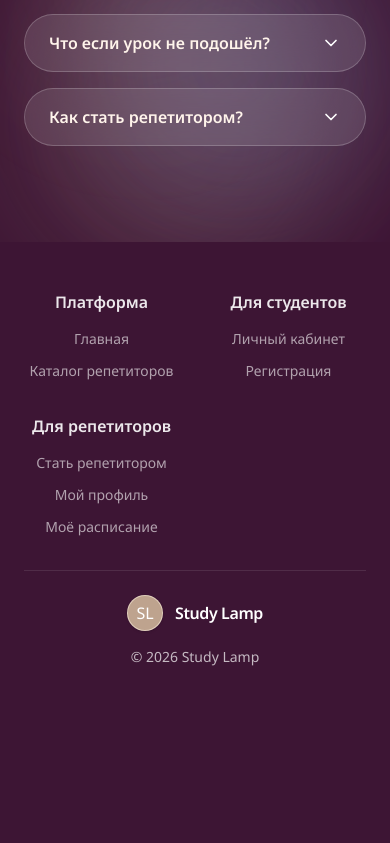
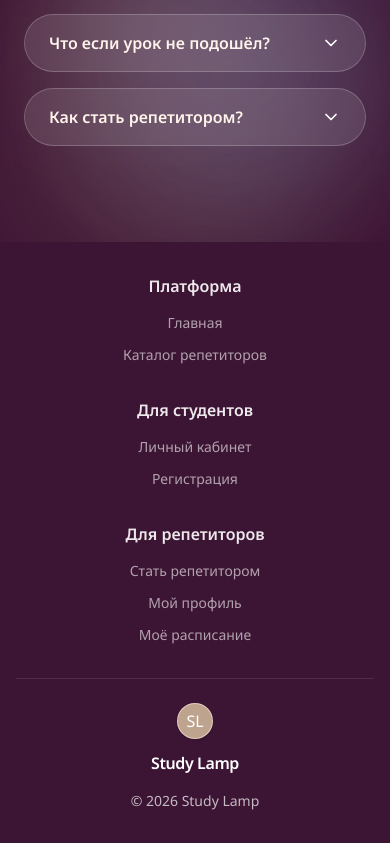
Before and after one commit to kingdamiano/TutorHub, a Next.js app in the folder frontend/: page / in a window 390 px wide. Shown: the part 3783-4626 px from the top of the page. Before the commit the page ends 4498 px from the top, so only its background shows below. Built offline with nearby package versions, Linux system fonts and the light colour scheme; no server answers.

Commit message:
Fix footer grid: 3 columns from md breakpoint instead of 2

```diff
--- a/frontend/components/Footer.tsx
+++ b/frontend/components/Footer.tsx
@@ -6,8 +6,8 @@ import React from 'react';
 export default function Footer() {
   return (
     <footer className="w-full bg-[#3D1534] text-white">
-      <div className="mx-auto max-w-7xl px-6 py-12 text-center">
-        <div className="grid grid-cols-2 gap-8 md:grid-cols-3 justify-items-center">
+      <div className="mx-auto max-w-7xl px-4 py-8 text-center sm:px-6 sm:py-10 lg:px-6 lg:py-12">
+        <div className="grid grid-cols-1 gap-8 justify-items-center md:grid-cols-3">
           <div>
             <h3 className="mb-3 font-semibold text-white/90">Платформа</h3>
             <ul className="space-y-2">
@@ -49,8 +49,8 @@ export default function Footer() {
         </div>
 
         <div className="mt-8 border-t border-white/10 pt-6">
-          <div className="flex flex-col items-center justify-center gap-4 sm:flex-row sm:justify-center sm:items-center">
-            <div className="flex items-center gap-3">
+          <div className="flex flex-col items-center justify-center gap-4 text-center md:flex-row md:justify-between md:items-center">
+            <div className="flex flex-col items-center gap-3 md:flex-row md:items-center">
               <span className="flex h-9 w-9 items-center justify-center rounded-full border border-border/80 bg-secondary/70 text-white shadow-sm">SL</span>
               <span className="font-sans text-base font-semibold tracking-tight text-white">Study Lamp</span>
             </div>
```
